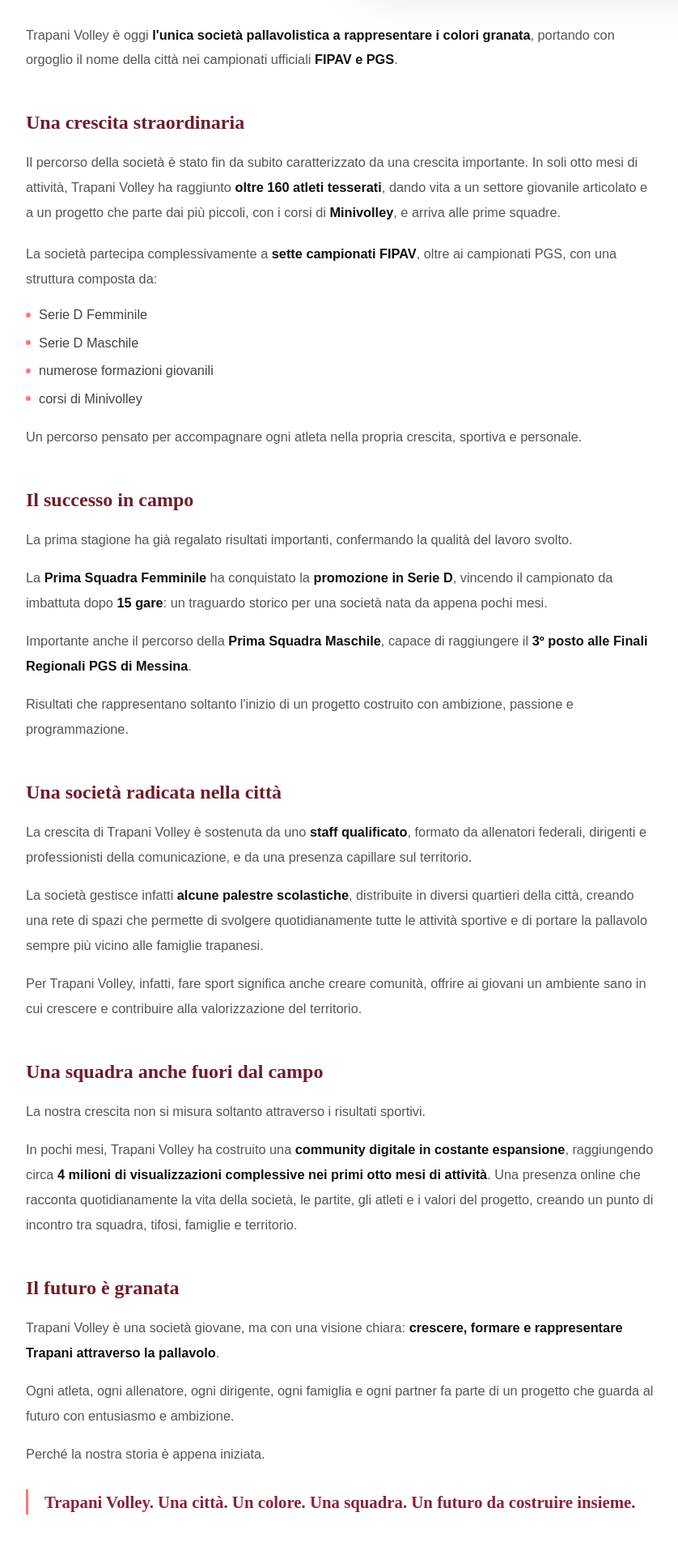
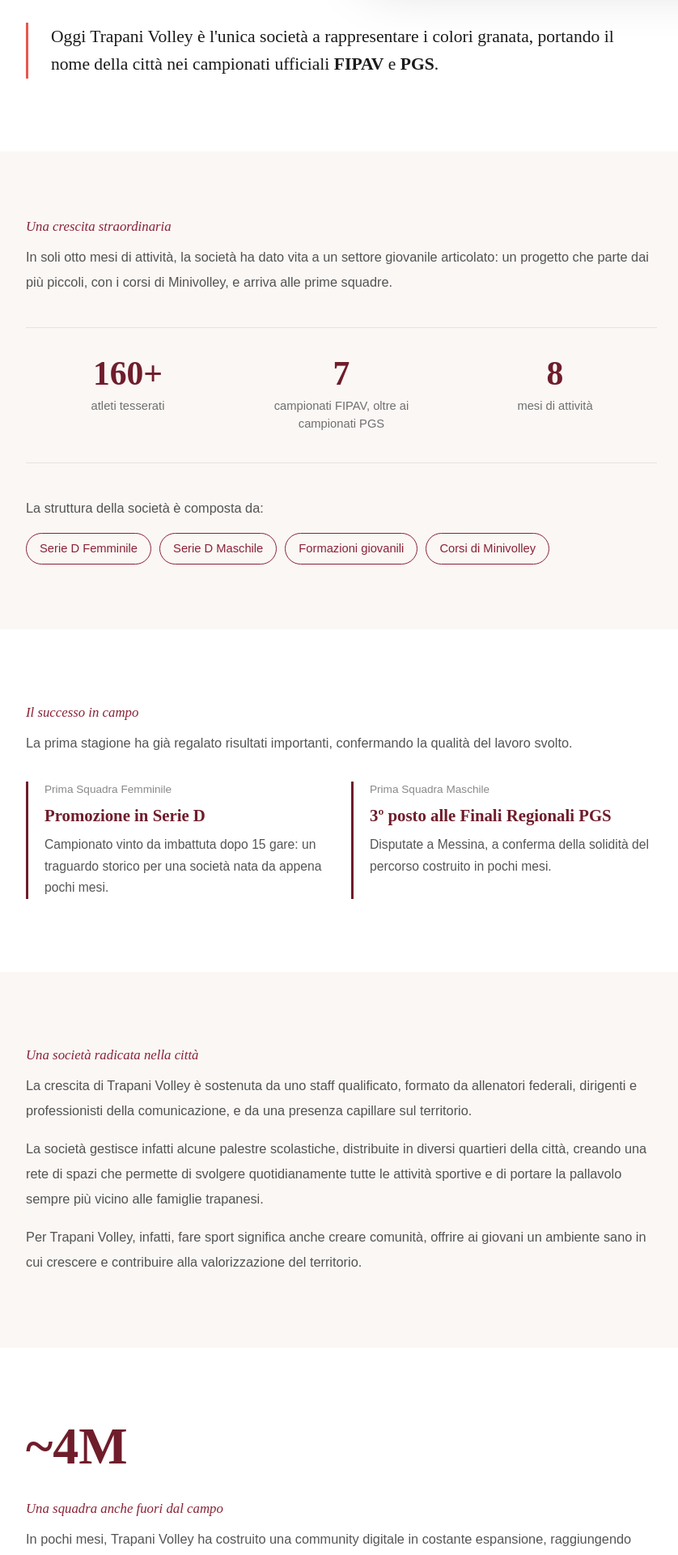
Before and after one commit to OnyX676700/trapani_volley, a Next.js app: page /club/storia in a window 1280 px wide. Shown: the part 640-2560 px from the top of the page at 81% size, without its empty margins (218-1056 px from the left). Built offline with nearby package versions, Linux system fonts and the light colour scheme.

Commit message:
feat: enhance Storia component with new layout, styles, and additional content for improved storytelling

```diff
--- a/app/components/SponsorMarquee.tsx
+++ b/app/components/SponsorMarquee.tsx
@@ -34,15 +34,15 @@
           WebkitMaskImage: "linear-gradient(90deg, transparent, #000 6%, #000 94%, transparent)",
         }}
       >
-        <div className="tv-sponsor-track" style={{ display: "flex", gap: 36, width: "max-content" }}>
+        <div className="tv-sponsor-track" style={{ display: "flex", gap: 48, width: "max-content" }}>
           {loop.map((s, i) => {
             const card = (
               <div
                 className="tv-sponsor-card"
                 style={{
                   position: "relative",
-                  width: "clamp(210px, 22vw, 300px)",
-                  height: "clamp(150px, 15vw, 200px)",
+                  width: "clamp(280px, 28vw, 380px)",
+                  height: "clamp(190px, 19vw, 250px)",
                   flexShrink: 0,
                   background: "#ffffff",
                   border: "1px solid rgba(0,0,0,0.08)",
@@ -55,7 +55,7 @@
                 }}
               >
                 <div style={{ position: "relative", width: "100%", height: "100%" }}>
-                  <Image src={s.file} alt={s.name} fill style={{ objectFit: "contain" }} sizes="(max-width: 640px) 210px, 300px" />
+                  <Image src={s.file} alt={s.name} fill style={{ objectFit: "contain" }} sizes="(max-width: 640px) 280px, 380px" />
                 </div>
               </div>
             );
@@ -82,7 +82,7 @@
 
       <style jsx>{`
         .tv-sponsor-track {
-          animation: tv-sponsor-scroll 42s linear infinite;
+          animation: tv-sponsor-scroll 52s linear infinite;
         }
         .tv-sponsor-viewport:hover .tv-sponsor-track {
           animation-play-state: paused;
--- a/app/components/Storia.tsx
+++ b/app/components/Storia.tsx
@@ -1,20 +1,66 @@
 "use client";
 
+import type { ReactNode } from "react";
 import Image from "next/image";
 import { useInView, AnimCard } from "../lib/hooks";
+
+const maroonDark = "#5c1622";
+const maroon = "#6f1d2b";
+const maroonMid = "#8a2236";
+const coral = "#e8574f";
+const ink = "rgba(20,20,20,0.72)";
+
+function SectionLabel({ children }: { children: ReactNode }) {
+  return (
+    <span
+      style={{
+        fontFamily: "'Playfair Display',serif",
+        fontStyle: "italic",
+        fontSize: "1.05rem",
+        color: maroonMid,
+        display: "block",
+        marginBottom: 10,
+      }}
+    >
+      {children}
+    </span>
+  );
+}
+
+function Stat({ value, label }: { value: string; label: string }) {
+  return (
+    <div style={{ textAlign: "center", padding: "8px 12px" }}>
+      <div
+        style={{
+          fontFamily: "'Playfair Display',serif",
+          fontSize: "2.6rem",
+          fontWeight: 700,
+          color: maroon,
+          lineHeight: 1,
+          marginBottom: 8,
+        }}
+      >
+        {value}
+      </div>
+      <div style={{ fontSize: "0.92rem", color: "rgba(20,20,20,0.6)" }}>{label}</div>
+    </div>
+  );
+}
 
 export default function Storia() {
   const [ref, visible] = useInView();
   return (
-    <section id="storia" style={{ padding: "100px 24px", background: "#ffffff" }}>
-      <div style={{ maxWidth: 1100, margin: "0 auto" }}>
+    <section id="storia" style={{ background: "#ffffff" }}>
+      {/* Hero */}
+      <div style={{ padding: "100px 24px 80px" }}>
         <div
           style={{
+            maxWidth: 1100,
+            margin: "0 auto",
             display: "grid",
             gridTemplateColumns: "1fr 1fr",
             gap: 56,
             alignItems: "center",
-            marginBottom: 80,
           }}
           className="tv-about-grid"
         >
@@ -26,43 +72,20 @@
               transition: "opacity 0.6s,transform 0.6s",
             }}
           >
-            <span
-              style={{
-                fontSize: 11,
-                fontWeight: 700,
-                letterSpacing: 3,
-                textTransform: "uppercase",
-                color: "#8a2236",
-                display: "block",
-                marginBottom: 12,
-              }}
-            >
-              Chi siamo
-            </span>
+            <SectionLabel>Chi siamo</SectionLabel>
             <h2
               style={{
                 fontFamily: "'Playfair Display',serif",
                 fontSize: "clamp(2rem,4vw,3rem)",
                 fontWeight: 700,
-                color: "#6f1d2b",
+                color: maroon,
                 marginBottom: 20,
                 lineHeight: 1.15,
               }}
             >
               La nostra storia
             </h2>
-            <h3
-              style={{
-                fontFamily: "'Playfair Display',serif",
-                fontSize: "1.2rem",
-                fontWeight: 700,
-                color: "#8a2236",
-                marginBottom: 16,
-              }}
-            >
-              Una nuova realtà, una grande ambizione
-            </h3>
-            <p style={{ fontSize: "1.05rem", color: "rgba(20,20,20,0.72)", lineHeight: 1.85 }}>
+            <p style={{ fontSize: "1.05rem", color: ink, lineHeight: 1.85 }}>
               Fondata nel <strong style={{ color: "#111" }}>2025</strong>, Trapani Volley nasce con un obiettivo
               preciso: diventare la{" "}
               <strong style={{ color: "#111" }}>scuola di pallavolo di riferimento della città di Trapani</strong>,
@@ -83,176 +106,233 @@
             <Image src="/img/storia.jpg" alt="Presidente Trapani Volley con la coppa" fill style={{ objectFit: "cover" }} />
           </div>
         </div>
+      </div>
 
-        <div style={{ maxWidth: 780, margin: "0 auto", display: "flex", flexDirection: "column", gap: 44 }}>
+      {/* Founding pull-quote */}
+      <AnimCard>
+        <div style={{ padding: "0 24px 90px" }}>
+          <div
+            style={{
+              maxWidth: 780,
+              margin: "0 auto",
+              borderLeft: `3px solid ${coral}`,
+              paddingLeft: 28,
+            }}
+          >
+            <p
+              style={{
+                fontFamily: "'Playfair Display',serif",
+                fontSize: "1.35rem",
+                lineHeight: 1.6,
+                color: "#1a1a1a",
+              }}
+            >
+              Oggi Trapani Volley è l&apos;unica società a rappresentare i colori granata, portando il nome della
+              città nei campionati ufficiali <strong>FIPAV</strong> e <strong>PGS</strong>.
+            </p>
+          </div>
+        </div>
+      </AnimCard>
+
+      {/* Growth in numbers */}
+      <div style={{ background: "#faf7f5", padding: "80px 24px" }}>
+        <div style={{ maxWidth: 780, margin: "0 auto" }}>
           <AnimCard>
-            <p style={{ fontSize: "1.02rem", color: "rgba(20,20,20,0.72)", lineHeight: 1.9 }}>
-              Trapani Volley è oggi{" "}
-              <strong style={{ color: "#111" }}>l&apos;unica società pallavolistica a rappresentare i colori granata</strong>,
-              portando con orgoglio il nome della città nei campionati ufficiali{" "}
-              <strong style={{ color: "#111" }}>FIPAV e PGS</strong>.
+            <SectionLabel>Una crescita straordinaria</SectionLabel>
+            <p style={{ fontSize: "1.02rem", color: ink, lineHeight: 1.9, marginBottom: 40 }}>
+              In soli otto mesi di attività, la società ha dato vita a un settore giovanile articolato: un progetto
+              che parte dai più piccoli, con i corsi di Minivolley, e arriva alle prime squadre.
+            </p>
+
+            <div
+              style={{
+                display: "grid",
+                gridTemplateColumns: "repeat(auto-fit, minmax(140px, 1fr))",
+                gap: 12,
+                marginBottom: 40,
+                padding: "28px 0",
+                borderTop: "1px solid rgba(0,0,0,0.08)",
+                borderBottom: "1px solid rgba(0,0,0,0.08)",
+              }}
+            >
+              <Stat value="160+" label="atleti tesserati" />
+              <Stat value="7" label="campionati FIPAV, oltre ai campionati PGS" />
+              <Stat value="8" label="mesi di attività" />
+            </div>
+
+            <p style={{ fontSize: "1.02rem", color: ink, lineHeight: 1.9, marginBottom: 16 }}>
+              La struttura della società è composta da:
+            </p>
+            <div style={{ display: "flex", flexWrap: "wrap", gap: 10 }}>
+              {["Serie D Femminile", "Serie D Maschile", "Formazioni giovanili", "Corsi di Minivolley"].map((item) => (
+                <span
+                  key={item}
+                  style={{
+                    fontSize: "0.92rem",
+                    color: maroonMid,
+                    border: `1px solid ${maroonMid}`,
+                    borderRadius: 999,
+                    padding: "7px 16px",
+                  }}
+                >
+                  {item}
+                </span>
+              ))}
+            </div>
+          </AnimCard>
+        </div>
+      </div>
+
+      {/* Results */}
+      <div style={{ padding: "90px 24px" }}>
+        <div style={{ maxWidth: 780, margin: "0 auto" }}>
+          <AnimCard>
+            <SectionLabel>Il successo in campo</SectionLabel>
+            <p style={{ fontSize: "1.02rem", color: ink, lineHeight: 1.9, marginBottom: 32 }}>
+              La prima stagione ha già regalato risultati importanti, confermando la qualità del lavoro svolto.
             </p>
           </AnimCard>
 
           <AnimCard delay={0.05}>
-            <h3
+            <div
               style={{
-                fontFamily: "'Playfair Display',serif",
-                fontSize: "1.5rem",
-                fontWeight: 700,
-                color: "#6f1d2b",
-                marginBottom: 16,
+                display: "grid",
+                gridTemplateColumns: "repeat(auto-fit, minmax(280px, 1fr))",
+                gap: 24,
               }}
             >
-              Una crescita straordinaria
-            </h3>
-            <p style={{ fontSize: "1.02rem", color: "rgba(20,20,20,0.72)", lineHeight: 1.9, marginBottom: 20 }}>
-              Il percorso della società è stato fin da subito caratterizzato da una crescita importante. In soli
-              otto mesi di attività, Trapani Volley ha raggiunto{" "}
-              <strong style={{ color: "#111" }}>oltre 160 atleti tesserati</strong>, dando vita a un settore
-              giovanile articolato e a un progetto che parte dai più piccoli, con i corsi di{" "}
-              <strong style={{ color: "#111" }}>Minivolley</strong>, e arriva alle prime squadre.
+              <div style={{ borderLeft: `3px solid ${maroon}`, paddingLeft: 20 }}>
+                <p style={{ fontSize: "0.85rem", color: "rgba(20,20,20,0.5)", marginBottom: 8 }}>
+                  Prima Squadra Femminile
+                </p>
+                <p
+                  style={{
+                    fontFamily: "'Playfair Display',serif",
+                    fontSize: "1.3rem",
+                    fontWeight: 700,
+                    color: maroon,
+                    marginBottom: 10,
+                    lineHeight: 1.3,
+                  }}
+                >
+                  Promozione in Serie D
+                </p>
+                <p style={{ fontSize: "0.98rem", color: ink, lineHeight: 1.7 }}>
+                  Campionato vinto da imbattuta dopo 15 gare: un traguardo storico per una società nata da appena
+                  pochi mesi.
+                </p>
+              </div>
+
+              <div style={{ borderLeft: `3px solid ${maroon}`, paddingLeft: 20 }}>
+                <p style={{ fontSize: "0.85rem", color: "rgba(20,20,20,0.5)", marginBottom: 8 }}>
+                  Prima Squadra Maschile
+                </p>
+                <p
+                  style={{
+                    fontFamily: "'Playfair Display',serif",
+                    fontSize: "1.3rem",
+                    fontWeight: 700,
+                    color: maroon,
+                    marginBottom: 10,
+                    lineHeight: 1.3,
+                  }}
+                >
+                  3º posto alle Finali Regionali PGS
+                </p>
+                <p style={{ fontSize: "0.98rem", color: ink, lineHeight: 1.7 }}>
+                  Disputate a Messina, a conferma della solidità del percorso costruito in pochi mesi.
+                </p>
+              </div>
+            </div>
+          </AnimCard>
+        </div>
+      </div>
+
+      {/* Territorio */}
+      <div style={{ background: "#faf7f5", padding: "90px 24px" }}>
+        <div style={{ maxWidth: 780, margin: "0 auto" }}>
+          <AnimCard>
+            <SectionLabel>Una società radicata nella città</SectionLabel>
+            <p style={{ fontSize: "1.02rem", color: ink, lineHeight: 1.9, marginBottom: 16 }}>
+              La crescita di Trapani Volley è sostenuta da uno staff qualificato, formato da allenatori federali,
+              dirigenti e professionisti della comunicazione, e da una presenza capillare sul territorio.
             </p>
-            <p style={{ fontSize: "1.02rem", color: "rgba(20,20,20,0.72)", lineHeight: 1.9, marginBottom: 16 }}>
-              La società partecipa complessivamente a{" "}
-              <strong style={{ color: "#111" }}>sette campionati FIPAV</strong>, oltre ai campionati PGS, con una
-              struttura composta da:
+            <p style={{ fontSize: "1.02rem", color: ink, lineHeight: 1.9, marginBottom: 16 }}>
+              La società gestisce infatti alcune palestre scolastiche, distribuite in diversi quartieri della
+              città, creando una rete di spazi che permette di svolgere quotidianamente tutte le attività sportive e
+              di portare la pallavolo sempre più vicino alle famiglie trapanesi.
             </p>
-            <ul style={{ listStyle: "none", display: "flex", flexDirection: "column", gap: 10 }}>
-              {["Serie D Femminile", "Serie D Maschile", "numerose formazioni giovanili", "corsi di Minivolley"].map(
-                (item) => (
-                  <li
-                    key={item}
-                    style={{ display: "flex", alignItems: "center", gap: 10, fontSize: "1.02rem", color: "rgba(20,20,20,0.8)" }}
-                  >
-                    <span style={{ width: 6, height: 6, borderRadius: "50%", background: "#ff7676", flexShrink: 0 }} />
-                    {item}
-                  </li>
-                )
-              )}
-            </ul>
-            <p style={{ fontSize: "1.02rem", color: "rgba(20,20,20,0.72)", lineHeight: 1.9, marginTop: 20 }}>
-              Un percorso pensato per accompagnare ogni atleta nella propria crescita, sportiva e personale.
-            </p>
-          </AnimCard>
-
-          <AnimCard delay={0.1}>
-            <h3
-              style={{
-                fontFamily: "'Playfair Display',serif",
-                fontSize: "1.5rem",
-                fontWeight: 700,
-                color: "#6f1d2b",
-                marginBottom: 16,
-              }}
-            >
-              Il successo in campo
-            </h3>
-            <p style={{ fontSize: "1.02rem", color: "rgba(20,20,20,0.72)", lineHeight: 1.9, marginBottom: 16 }}>
-              La prima stagione ha già regalato risultati importanti, confermando la qualità del lavoro svolto.
-            </p>
-            <p style={{ fontSize: "1.02rem", color: "rgba(20,20,20,0.72)", lineHeight: 1.9, marginBottom: 16 }}>
-              La <strong style={{ color: "#111" }}>Prima Squadra Femminile</strong> ha conquistato la{" "}
-              <strong style={{ color: "#111" }}>promozione in Serie D</strong>, vincendo il campionato da imbattuta
-              dopo <strong style={{ color: "#111" }}>15 gare</strong>: un traguardo storico per una società nata da
-              appena pochi mesi.
-            </p>
-            <p style={{ fontSize: "1.02rem", color: "rgba(20,20,20,0.72)", lineHeight: 1.9, marginBottom: 16 }}>
-              Importante anche il percorso della <strong style={{ color: "#111" }}>Prima Squadra Maschile</strong>,
-              capace di raggiungere il <strong style={{ color: "#111" }}>3º posto alle Finali Regionali PGS di Messina</strong>.
-            </p>
-            <p style={{ fontSize: "1.02rem", color: "rgba(20,20,20,0.72)", lineHeight: 1.9 }}>
-              Risultati che rappresentano soltanto l&apos;inizio di un progetto costruito con ambizione, passione e
-              programmazione.
-            </p>
-          </AnimCard>
-
-          <AnimCard delay={0.15}>
-            <h3
-              style={{
-                fontFamily: "'Playfair Display',serif",
-                fontSize: "1.5rem",
-                fontWeight: 700,
-                color: "#6f1d2b",
-                marginBottom: 16,
-              }}
-            >
-              Una società radicata nella città
-            </h3>
-            <p style={{ fontSize: "1.02rem", color: "rgba(20,20,20,0.72)", lineHeight: 1.9, marginBottom: 16 }}>
-              La crescita di Trapani Volley è sostenuta da uno <strong style={{ color: "#111" }}>staff qualificato</strong>,
-              formato da allenatori federali, dirigenti e professionisti della comunicazione, e da una presenza
-              capillare sul territorio.
-            </p>
-            <p style={{ fontSize: "1.02rem", color: "rgba(20,20,20,0.72)", lineHeight: 1.9, marginBottom: 16 }}>
-              La società gestisce infatti <strong style={{ color: "#111" }}>alcune palestre scolastiche</strong>,
-              distribuite in diversi quartieri della città, creando una rete di spazi che permette di svolgere
-              quotidianamente tutte le attività sportive e di portare la pallavolo sempre più vicino alle famiglie
-              trapanesi.
-            </p>
-            <p style={{ fontSize: "1.02rem", color: "rgba(20,20,20,0.72)", lineHeight: 1.9 }}>
+            <p style={{ fontSize: "1.02rem", color: ink, lineHeight: 1.9 }}>
               Per Trapani Volley, infatti, fare sport significa anche creare comunità, offrire ai giovani un
               ambiente sano in cui crescere e contribuire alla valorizzazione del territorio.
             </p>
           </AnimCard>
+        </div>
+      </div>
 
-          <AnimCard delay={0.2}>
-            <h3
+      {/* Community digitale */}
+      <div style={{ padding: "90px 24px" }}>
+        <div
+          style={{
+            maxWidth: 780,
+            margin: "0 auto",
+            display: "flex",
+            flexWrap: "wrap",
+            gap: 32,
+            alignItems: "center",
+          }}
+        >
+          <AnimCard>
+            <div
               style={{
                 fontFamily: "'Playfair Display',serif",
-                fontSize: "1.5rem",
+                fontSize: "4rem",
                 fontWeight: 700,
-                color: "#6f1d2b",
-                marginBottom: 16,
+                color: maroon,
+                lineHeight: 1,
+                whiteSpace: "nowrap",
               }}
             >
-              Una squadra anche fuori dal campo
-            </h3>
-            <p style={{ fontSize: "1.02rem", color: "rgba(20,20,20,0.72)", lineHeight: 1.9, marginBottom: 16 }}>
-              La nostra crescita non si misura soltanto attraverso i risultati sportivi.
-            </p>
-            <p style={{ fontSize: "1.02rem", color: "rgba(20,20,20,0.72)", lineHeight: 1.9 }}>
-              In pochi mesi, Trapani Volley ha costruito una{" "}
-              <strong style={{ color: "#111" }}>community digitale in costante espansione</strong>, raggiungendo
-              circa <strong style={{ color: "#111" }}>4 milioni di visualizzazioni complessive nei primi otto mesi
-              di attività</strong>. Una presenza online che racconta quotidianamente la vita della società, le
-              partite, gli atleti e i valori del progetto, creando un punto di incontro tra squadra, tifosi,
-              famiglie e territorio.
-            </p>
+              ~4M
+            </div>
           </AnimCard>
+          <AnimCard delay={0.05}>
+            <div style={{ flex: "1 1 320px", minWidth: 0 }}>
+              <SectionLabel>Una squadra anche fuori dal campo</SectionLabel>
+              <p style={{ fontSize: "1.02rem", color: ink, lineHeight: 1.9 }}>
+                In pochi mesi, Trapani Volley ha costruito una community digitale in costante espansione,
+                raggiungendo circa 4 milioni di visualizzazioni complessive nei primi otto mesi di attività. Una
+                presenza online che racconta quotidianamente la vita della società, le partite, gli atleti e i
+                valori del progetto.
+              </p>
+            </div>
+          </AnimCard>
+        </div>
+      </div>
 
-          <AnimCard delay={0.25}>
-            <h3
+      {/* Closing manifesto */}
+      <div style={{ background: maroonDark, padding: "100px 24px" }}>
+        <div style={{ maxWidth: 700, margin: "0 auto", textAlign: "center" }}>
+          <AnimCard>
+            <p
               style={{
                 fontFamily: "'Playfair Display',serif",
-                fontSize: "1.5rem",
-                fontWeight: 700,
-                color: "#6f1d2b",
-                marginBottom: 16,
+                fontSize: "clamp(1.5rem,3vw,2rem)",
+                fontStyle: "italic",
+                color: "#f7ece9",
+                lineHeight: 1.5,
+                marginBottom: 28,
               }}
             >
-              Il futuro è granata
-            </h3>
-            <p style={{ fontSize: "1.02rem", color: "rgba(20,20,20,0.72)", lineHeight: 1.9, marginBottom: 16 }}>
-              Trapani Volley è una società giovane, ma con una visione chiara:{" "}
-              <strong style={{ color: "#111" }}>crescere, formare e rappresentare Trapani attraverso la pallavolo</strong>.
-            </p>
-            <p style={{ fontSize: "1.02rem", color: "rgba(20,20,20,0.72)", lineHeight: 1.9, marginBottom: 16 }}>
-              Ogni atleta, ogni allenatore, ogni dirigente, ogni famiglia e ogni partner fa parte di un progetto
-              che guarda al futuro con entusiasmo e ambizione.
-            </p>
-            <p style={{ fontSize: "1.02rem", color: "rgba(20,20,20,0.72)", lineHeight: 1.9, marginBottom: 28 }}>
-              Perché la nostra storia è appena iniziata.
+              Una società giovane, ma con una visione chiara: crescere, formare e rappresentare Trapani attraverso
+              la pallavolo. Perché la nostra storia è appena iniziata.
             </p>
             <p
               style={{
-                fontFamily: "'Playfair Display',serif",
-                fontSize: "1.3rem",
+                fontSize: "1rem",
                 fontWeight: 700,
-                color: "#8a2236",
-                lineHeight: 1.5,
-                borderLeft: "3px solid #ff7676",
-                paddingLeft: 20,
+                letterSpacing: 0.5,
+                color: coral,
               }}
             >
               Trapani Volley. Una città. Un colore. Una squadra. Un futuro da costruire insieme.
```
